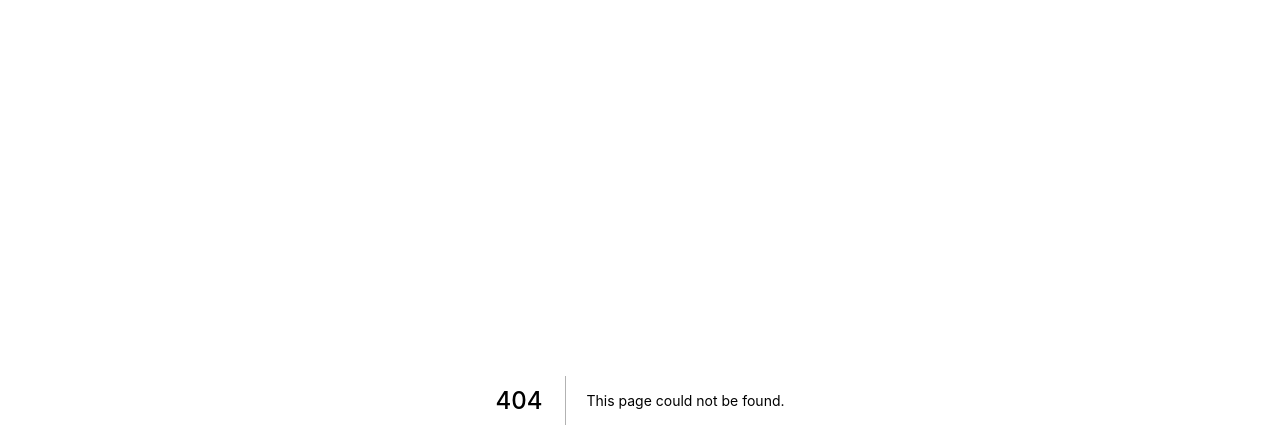
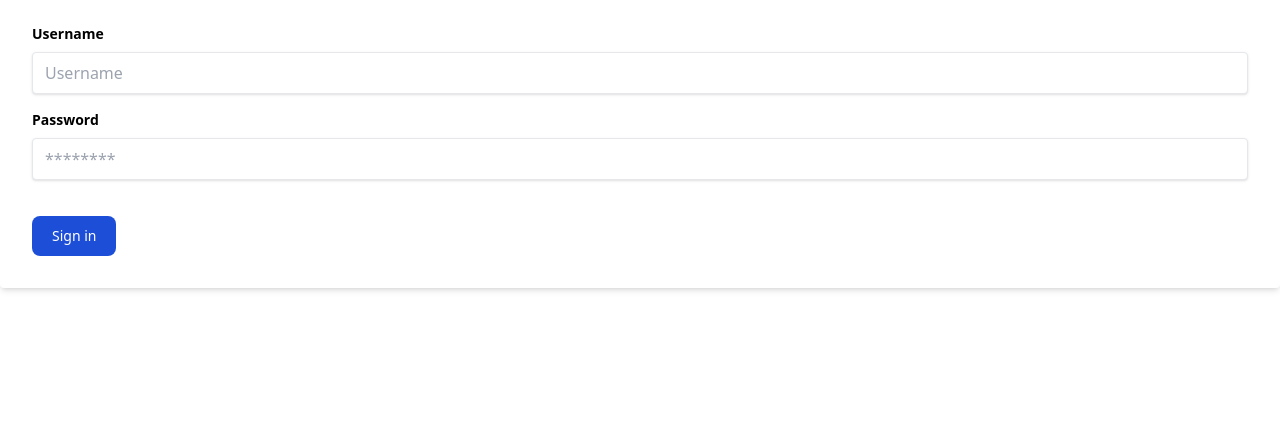
Before and after one commit to carloszan/django-file-uploader-app, a Next.js app: page /login in a window 1280 px wide. Before the commit this address had no page. Shown: the top 448 px of the page. Built offline with nearby package versions, Linux system fonts and the light colour scheme.

Commit message:
add login page

```diff
--- /dev/null
+++ b/pages/login.tsx
@@ -0,0 +1,49 @@
+import Head from "next/head";
+
+export default function Login() {
+  return (
+    <>
+      <Head>
+        <title>Login</title>
+      </Head>
+      <div className="container bg-white shadow-md rounded px-8 pt-6 pb-8 mb-4 flex flex-col mx-auto">
+        <div className="mb-4">
+          <label
+            className="block text-grey-darker text-sm font-bold mb-2"
+            htmlFor="username"
+          >
+            Username
+          </label>
+          <input
+            className="shadow appearance-none border rounded w-full py-2 px-3 text-grey-darker"
+            id="username"
+            type="text"
+            placeholder="Username"
+          />
+        </div>
+        <div className="mb-6">
+          <label
+            className="block text-grey-darker text-sm font-bold mb-2"
+            htmlFor="password"
+          >
+            Password
+          </label>
+          <input
+            className="shadow appearance-none border border-red rounded w-full py-2 px-3 text-grey-darker mb-3"
+            id="password"
+            type="password"
+            placeholder="********"
+          />
+        </div>
+        <div className="flex items-center justify-between">
+          <button
+            type="submit"
+            className="text-white bg-blue-700 hover:bg-blue-800 focus:ring-4 focus:outline-none focus:ring-blue-300 font-medium rounded-lg text-sm w-full sm:w-auto px-5 py-2.5 text-center dark:bg-blue-600 dark:hover:bg-blue-700 dark:focus:ring-blue-800"
+          >
+            Sign in
+          </button>
+        </div>
+      </div>
+    </>
+  );
+}
```
